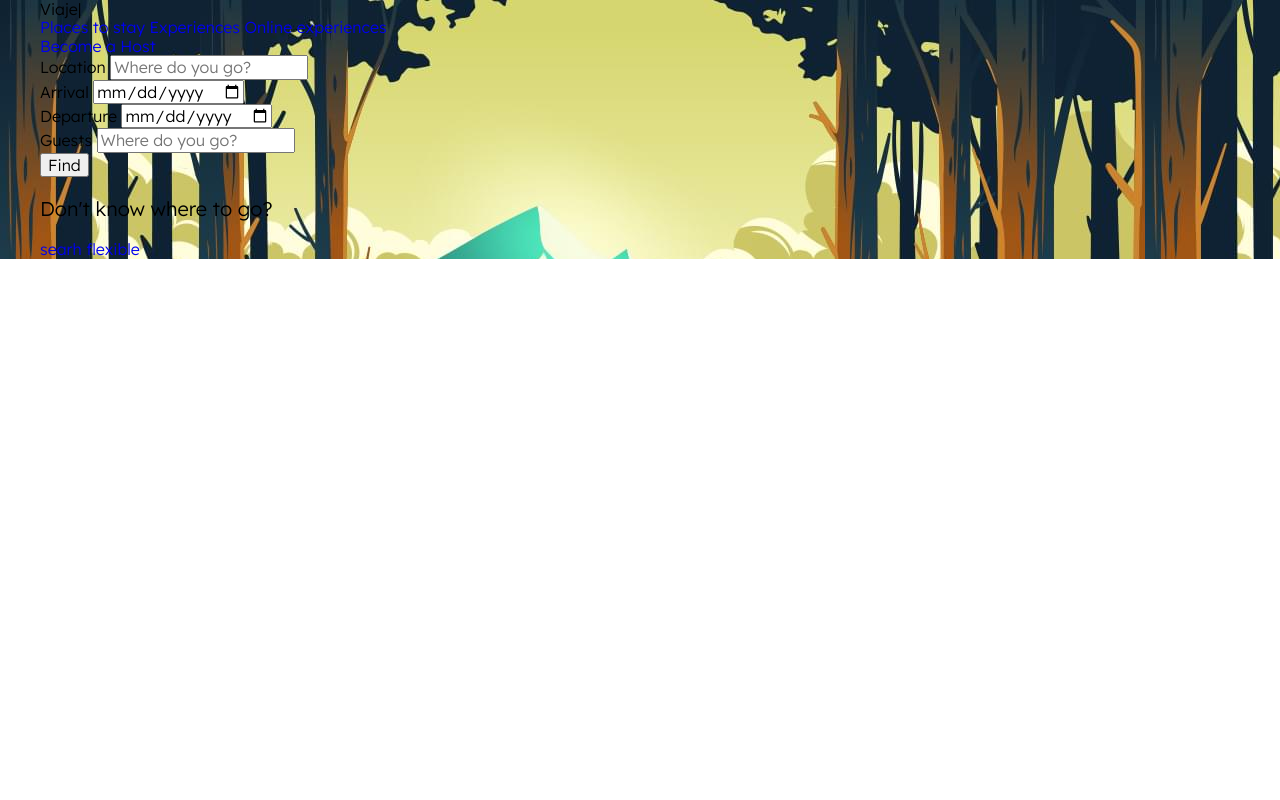
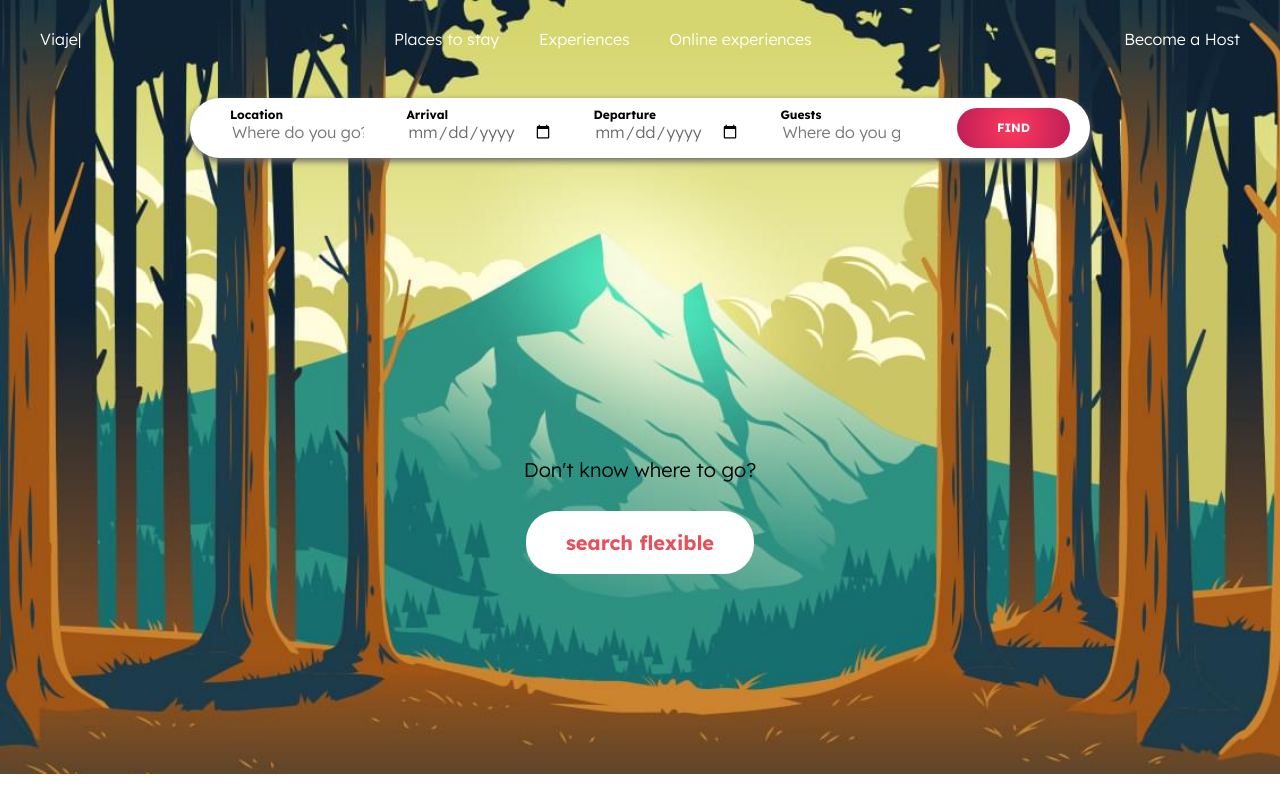
Before and after one commit to beginoffile/lodging, a website: page index.html in a window 1280 px wide. Drawn offline with Linux system fonts and the light colour scheme.

Commit message:
add formulario

```diff
--- a/index.html
+++ b/index.html
@@ -17,12 +17,12 @@
                     <div class="barra__nombre">Viaje|</div>
                 </div>
                 <nav class="barra__navegacion">
-                    <a href="#">Places to stay</a>
-                    <a href="#">Experiences</a>
-                    <a href="#">Online experiences</a>
+                    <a class="barra__link" href="#">Places to stay</a>
+                    <a class="barra__link" href="#">Experiences</a>
+                    <a class="barra__link" href="#">Online experiences</a>
                 </nav>
                 <nav class="barra__login">
-                    <a href="#">Become a Host</a>
+                    <a class="barra__link" href="#">Become a Host</a>
                 </nav>
             </div>
 
@@ -48,13 +48,13 @@
                 </div>
 
                 <div class="formulario__campo">
-                    <input type="submit" class="formulario__input" value="Find">
+                    <input type="submit" class="formulario__submit" value="Find">
                 </div>
             </form>
 
             <div class="header__busqueda contenedor">
                 <p class="header__busqueda-label">Don't know where to go?</p>
-                <a href="#" class="header__busqueda-boton">searh flexible</a>
+                <a href="#" class="header__busqueda-boton">search flexible</a>
             </div>
         </header>
 
--- a/src/scss/ui/header/_barra.scss
+++ b/src/scss/ui/header/_barra.scss
@@ -0,0 +1,28 @@
+@use 'base/variables' as v;
+@use 'base/mixins' as m;
+
+.barra{
+    display: none;
+
+    @include m.tablet{
+        display: flex;
+        justify-content: space-between;
+    }
+
+    &__navegacion{
+        @include m.tablet {
+            display: flex;
+            gap:4rem;
+            align-items: center;
+        }
+    }
+
+    &__link{
+        color: v.$blanco;
+    }
+
+    &__nombre{
+        color:v.$blanco;
+        margin: 0;
+    }
+}
--- a/src/scss/ui/header/_formulario.scss
+++ b/src/scss/ui/header/_formulario.scss
@@ -0,0 +1,57 @@
+@use 'base/variables' as v;
+@use 'base/mixins' as m;
+
+.formulario{
+    margin:5rem auto 2rem auto;
+    background-color: v.$blanco;
+    border-radius: 5rem;
+    box-shadow: 0px 3px 7px 0px v.$gris;
+    padding: 3rem 0;
+
+    @include m.desktop {
+        display: flex;
+        justify-content: space-between;
+        max-width: 90rem;
+        padding: 0;
+    }
+
+    &__campo{
+        padding: 1rem 2rem;
+        display: flex;
+        flex-direction: column;
+
+        &:nth-child(1){
+            padding-left: 4rem;
+        }
+
+        &:hover{
+            background-color: #F0F0F0;
+            border-radius: 5rem;
+            box-shadow: 0px 6px 20px rgb(0 0 0 / 40%);
+        }
+    }
+
+    &__label{
+        font-size: 1.2rem;
+        font-weight: 900;
+    }
+
+    &__input{
+        border: none;
+        width: 100%;
+        color: v.$gris;
+    }
+
+    &__submit{
+        display: block;
+        height: 4rem;
+        border: none;
+        border-radius: 2rem;
+        padding: 0 4rem;
+        background-image: radial-gradient( circle, rgb(255,56,92), v.$secundario 100%);
+        color:v.$blanco;
+        text-transform: uppercase;
+        font-weight: 700;
+        font-size: 1.2rem;
+    }
+}
--- a/src/scss/ui/header/_header.scss
+++ b/src/scss/ui/header/_header.scss
@@ -3,4 +3,20 @@
 
 .header{
     background-image: url(../img/header.jpg);
+    background-size: cover;
+    background-position: center;
+    background-repeat: no-repeat;
+    padding: 3rem 0 20rem 0;
+
+    &__busqueda{
+        margin-top: 5rem;
+        text-align: center;
+        @include m.tablet {
+            margin-top: 30rem;
+        }
+    }
+
+    &__busqueda-boton{
+        @include m.boton(v.$blanco, v.$primario);
+    }
 }
```
Also changed, not shown: build/css/app.css, 1 other file.
